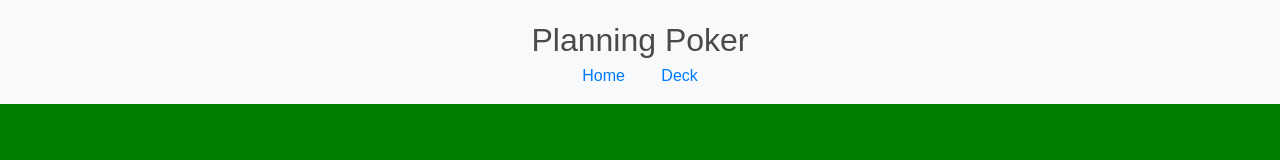
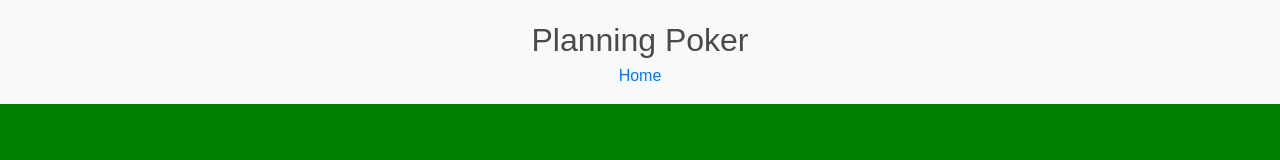
Before and after one commit to ChichEnBalle/planning-poker, a SvelteKit app in the folder plpfrontend/: page / in a window 1280 px wide. Shown: the top 160 px of the page. Built offline with nearby package versions, Linux system fonts and the light colour scheme.

Commit message:
Useless button removed

```diff
--- a/plpfrontend/src/routes/Header.svelte
+++ b/plpfrontend/src/routes/Header.svelte
@@ -7,7 +7,6 @@
 	<nav>
 		<ul>
 			<li><a href="/">Home</a></li>
-			<li><a href="/deck">Deck</a></li>
 		</ul>
 	</nav>
 </header>
```
